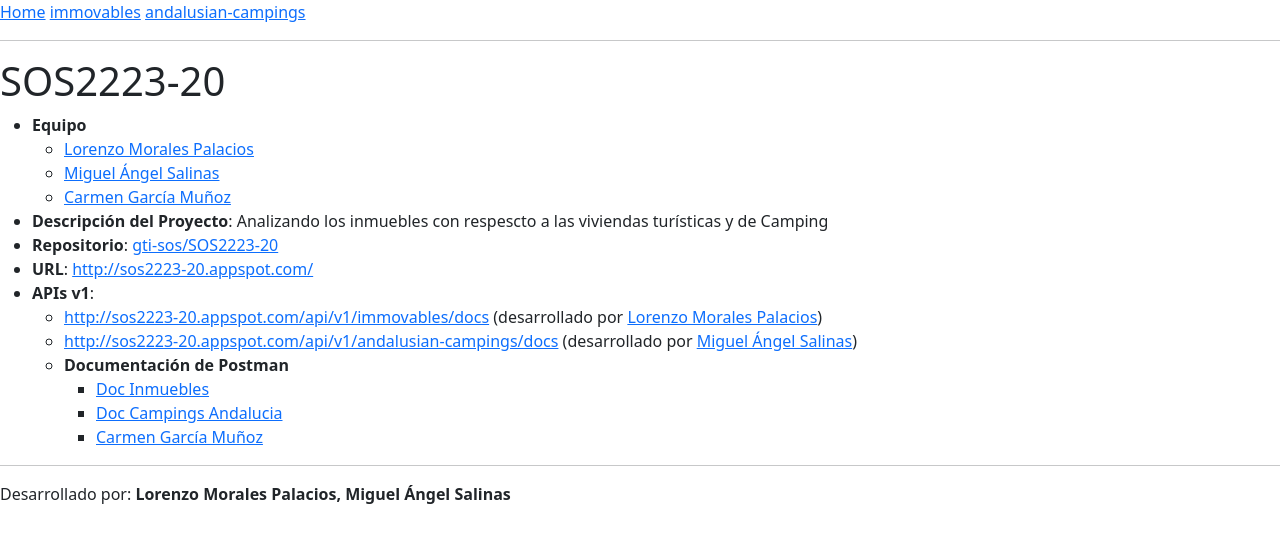
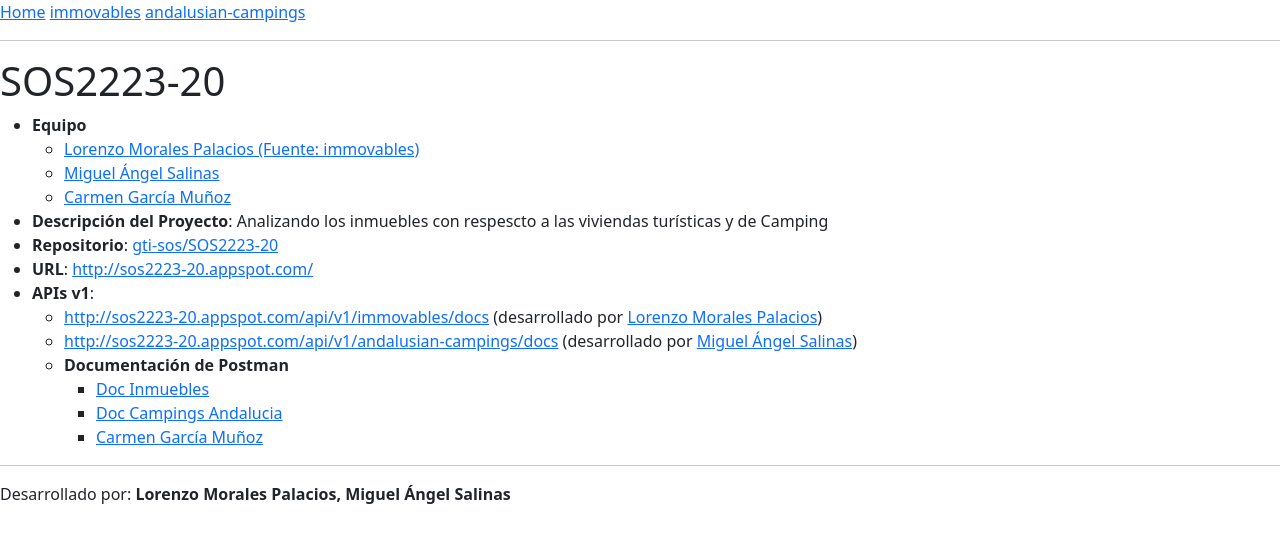
Before and after one commit to gti-sos/sos2223-20, a SvelteKit app in the folder frontend/: page / in a window 1280 px wide. Shown: the top 542 px of the page. Built offline with nearby package versions, Linux system fonts and the light colour scheme.

Commit message:
Update +page.svelte

```diff
--- a/frontend/src/routes/+page.svelte
+++ b/frontend/src/routes/+page.svelte
@@ -4,7 +4,7 @@
         <ul dir="auto">
             <li><strong>Equipo</strong>
             <ul dir="auto">
-            <li><a href="https://github.com/Lukmare">Lorenzo Morales Palacios </a></li>
+            <li><a href="https://github.com/Lukmare">Lorenzo Morales Palacios (Fuente: immovables)</a></li>
             <li><a href="https://github.com/salinosaso">Miguel Ángel Salinas </a></li>
             <li><a href="https://github.com/cargarmun">Carmen García Muñoz </a></li>
             </ul>
```
